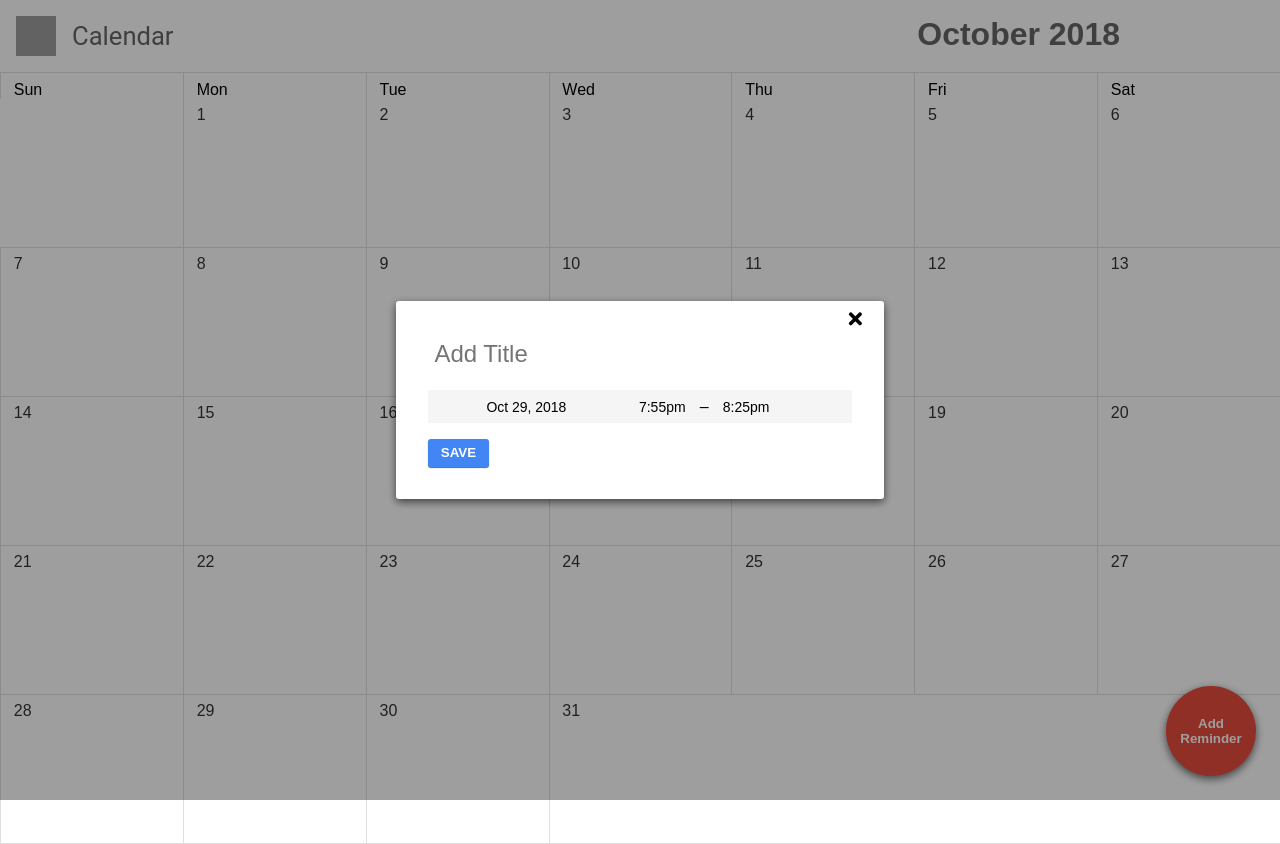
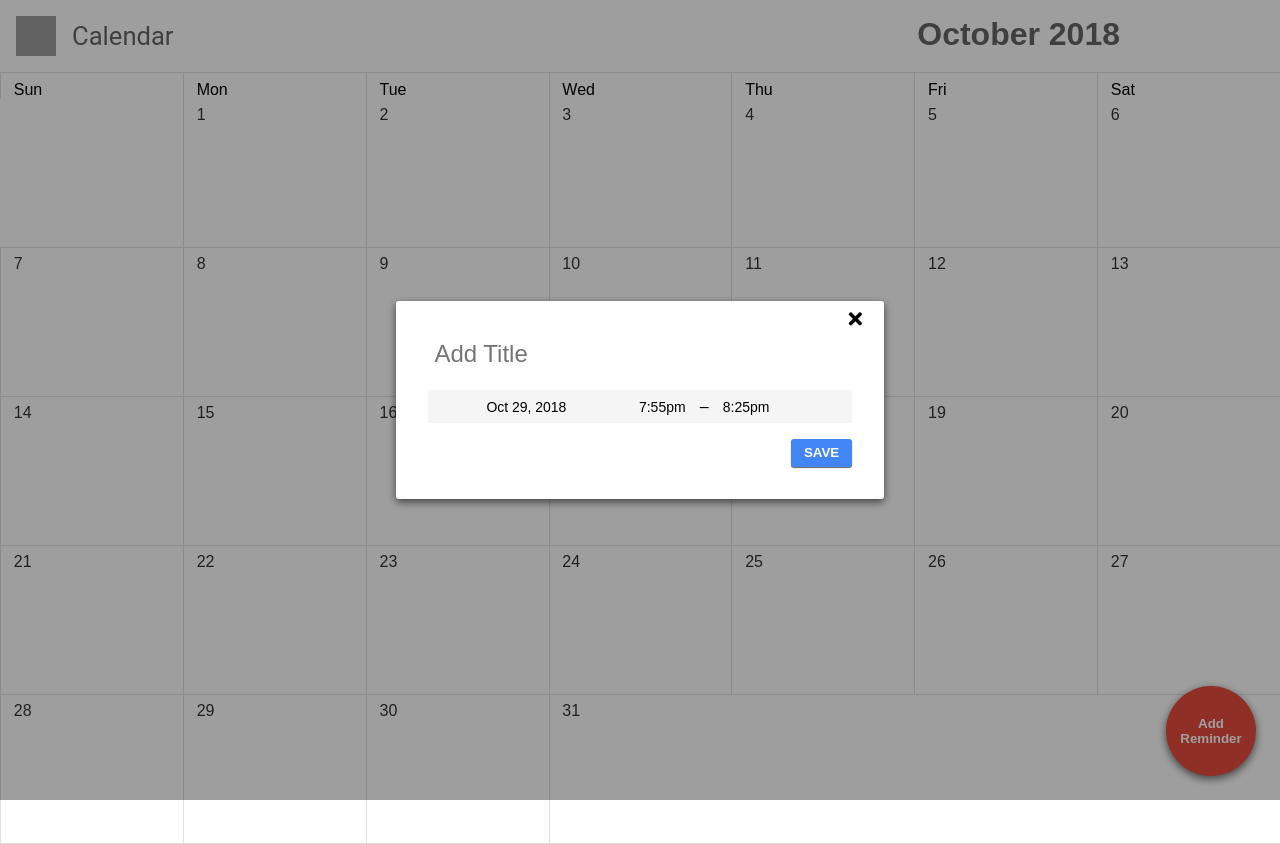
Before and after one commit to theboynextdoor/calendar-app, a React (Create React App) app: page / in a window 1280 px wide. Both pictures are taken after a click on the button "Add Reminder". Built offline with nearby package versions, Linux system fonts and the light colour scheme; grey boxes are pictures that could not be loaded.

Commit message:
Can delete a reminder from the calendar

```diff
--- a/src/components/Calendar/index.js
+++ b/src/components/Calendar/index.js
@@ -52,6 +52,7 @@ class Calendar extends Component {
 
         this.setState({
             isFormDisplayed: true,
+            title: reminder.title,
             id: reminder.id,
             startTime: reminder.startTime,
             endTime: reminder.endTime,
@@ -121,6 +122,7 @@ class Calendar extends Component {
                         endTime={this.state.endTime}
                         date={this.state.date}
                         id={this.state.id}
+                        hasDeleteBtn={true}
                     />
                 </Modal>
             </Overlay>
--- a/src/components/ReminderForm/Container.js
+++ b/src/components/ReminderForm/Container.js
@@ -40,12 +40,29 @@ class ReminderFormContainer extends Component {
     this.handleAddReminder = this.handleAddReminder.bind(this);
     this.handleFieldChange = this.handleFieldChange.bind(this);
     this.handleEditReminder = this.handleEditReminder.bind(this);
+    this.handleDeleteReminder = this.handleDeleteReminder.bind(this);
   }
 
   handleFieldChange(state, e) {
     this.setState({
       [state]: e.target.value
     });
+  }
+
+  handleDeleteReminder(e) {
+    let { id } = this.props;
+
+    this.props.deleteReminder(id);
+
+    // Clear fields
+    this.setState({
+      title: "",
+      date: "",
+      startTime: "",
+      endTime: ""
+    });
+
+    // close modal
   }
 
   handleEditReminder(e) {
@@ -110,6 +127,8 @@ class ReminderFormContainer extends Component {
         onStartTimeFieldChange={(e) => this.handleFieldChange("startTime", e)}
         onTitleFieldChange={(e) => this.handleFieldChange("title", e)}
         onButtonClick={ (type === "edit") ? this.handleEditReminder : this.handleAddReminder}
+        onDeleteButtonClick={this.handleDeleteReminder}
+        hasDeleteBtn={this.props.hasDeleteBtn}
       />
     );
   }
--- a/src/components/ReminderForm/index.js
+++ b/src/components/ReminderForm/index.js
@@ -1,7 +1,13 @@
 import React from "react";
+import PropTypes from "prop-types";
+
 import "./index.css";
 
 function ReminderForm(props) {
+    let deleteButton = (props.hasDeleteBtn) ?
+                       <button className="btn btn--mute m-r-1" onClick={props.onDeleteButtonClick}>DELETE</button> :
+                       null;
+
     return (
         <div className="reminder-form">
             <input
@@ -42,9 +48,15 @@ function ReminderForm(props) {
                     />
                 </div>
             </div>
-            <button className="btn m-t-1" onClick={props.onButtonClick}>SAVE</button>
+            <div className="btns m-t-1">
+                <button className="btn" onClick={props.onButtonClick}>SAVE</button>
+                {deleteButton}
+            </div>
         </div>
     );
 }
 
+ReminderForm.defaultProps = {
+    hasDeleteBtn: false
+}
 export default ReminderForm;
--- a/src/util.css
+++ b/src/util.css
@@ -6,6 +6,17 @@
 
 .bg-gray {
     background-color: #F5F5F5;
+}
+
+.btns {
+    display: flex;
+    flex-direction: row-reverse;
+}
+
+.btn--mute {
+    background-color: transparent;
+    color: #4285f4;
+    box-shadow: none;
 }
 /* Row */
 .row {
@@ -23,6 +34,10 @@
     margin-top: 1rem;
 }
 
+.m-r-1 {
+    margin-right: 1rem;
+}
+
 .m-b-1 {
     margin-bottom: 1rem;
 }
```
